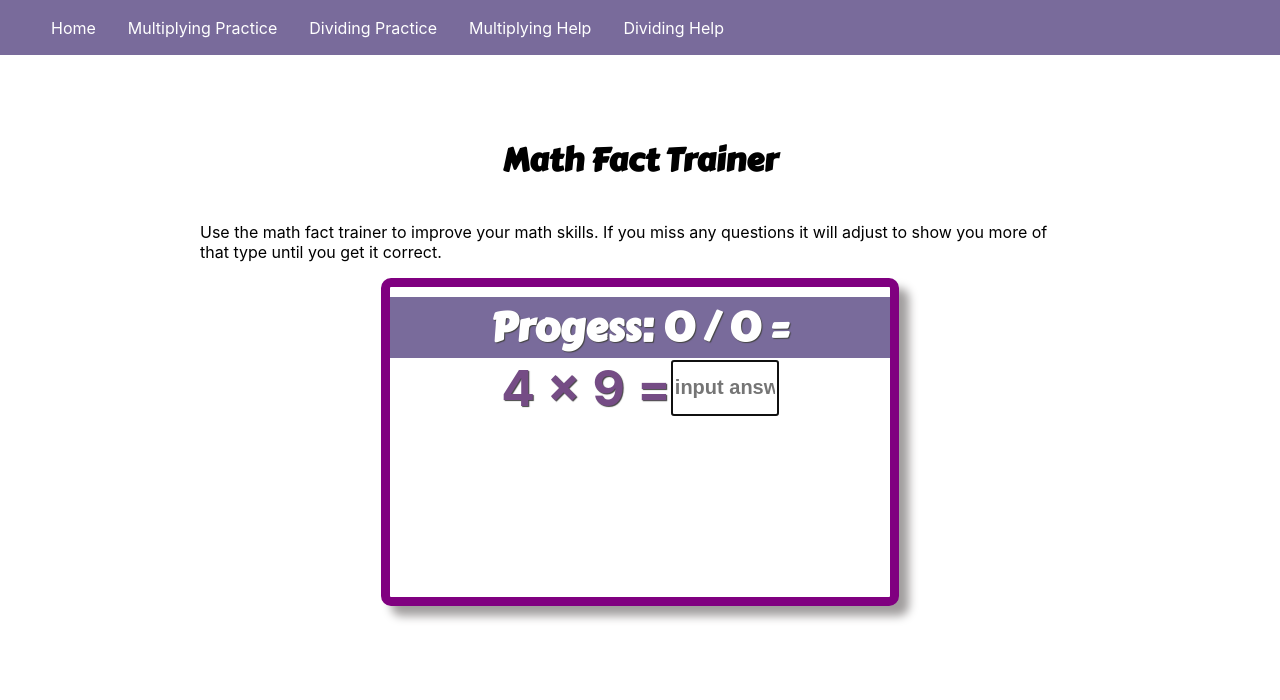
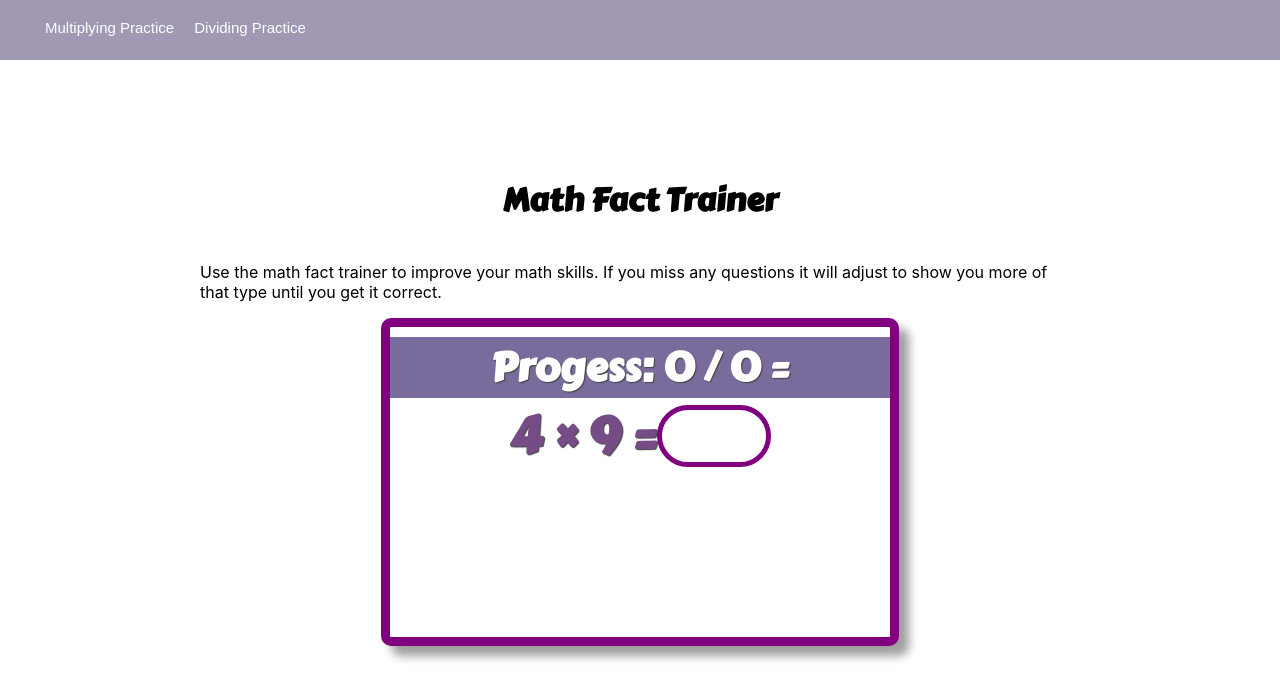
Before and after one commit to MVallery/mathfactmaster, a React (Create React App) app: page / in a window 1280 px wide. Shown: the top 700 px of the page. Built offline with nearby package versions, Linux system fonts and the light colour scheme.

Commit message:
styling font and input

```diff
--- a/src/App.css
+++ b/src/App.css
@@ -1,40 +1,5 @@
 @import url('https://fonts.googleapis.com/css?family=Carter+One&display=swap');
-.App {
-  text-align: center;
-}
 
-.App-logo {
-  height: 40vmin;
-  pointer-events: none;
-}
-
-@media (prefers-reduced-motion: no-preference) {
-  .App-logo {
-    animation: App-logo-spin infinite 20s linear;
-  }
-}
-
-.App-header {
-  background-color: #5b7ab9;
-  min-height: 10vh;
-  display: flex;
-  /* flex-direction: column; */
-  align-items: center;
-  justify-content: center;
-  font-size: calc(10px + 2vmin);
-  color: white;
-}
-
-.App-link {
-  color: #61dafb;
-}
-
-.container {
-  display:flex;
-  justify-content:center;
-  align-items:center;
-  flex-direction:column;
-}
 .Giant-container {
   display:flex;
   height: 100vh;
@@ -43,9 +8,77 @@
  justify-content:center;
  flex-direction:column;
 }
+.Giant-container-p {
+  padding: 0px 200px 0px 200px
+}
 
 
-.problem {
+.ul-nav {
+  list-style-type: none;
+  margin: 0;
+  padding: 0 0 0 70px;
+  overflow:hidden;
+  background-color: rgb(161, 153, 180);
+  position: fixed;
+  align-content:center;
+  display:flex;
+  top: 0;
+  width: 100%;
+  height:60px;
+  text-align:center;
+  font-family:Arial, Helvetica, sans-serif;
+
+}
+.nav-bar {
+  display:block;
+  color:white;
+  text-align: center;
+  font-size:15px;
+
+  padding: 19px 10px;
+  background-color: rgb(161, 153, 180);
+  text-decoration: none;
+  font-family:Arial, Helvetica, sans-serif;
+  border:none;
+  /* border-top: 10px solid rgb(121, 107, 155);
+
+  border-bottom: 10px solid rgb(121, 107, 155); */
+}
+li {
+  float:left;
+
+}
+li a {
+}
+.nav-bar:hover {
+  border-bottom: 10px solid rgb(56, 26, 56)
+
+}
+li a:hover {
+  /* background-color: rgb(180, 111, 169); */
+
+}
+/* button {
+  background-color: rgb(121, 107, 155);
+  text-decoration:none;
+  font-family:Arial, Helvetica, sans-serif;
+  border:none;
+  color:white;
+  text-align:center;
+  height: 55px;
+  font-size: 17px;
+  border-top: 10px solid rgb(121, 107, 155);
+
+  border-bottom: 10px solid rgb(121, 107, 155);
+}
+button:hover {
+  cursor:hand;
+  border-bottom: 10px solid rgb(56, 26, 56)
+
+
+} */
+
+.problem-card {
   border: 9px solid purple;
   color: rgb(117, 76, 133);
   font-weight:bold;
@@ -67,11 +100,6 @@
   box-shadow: 10px 10px 10px #a19e9e;
   /* background-image: linear-gradient(to right, red,indigo,blueviolet, indigo, red) */
 }
-.question-answer {
-  display:flex;
-  justify-content:center;
-  align-items:center;
-}
 .card-top {
   background: rgb(121, 107, 155);
   font-family:"Carter One";
@@ -88,50 +116,41 @@
   margin: 0;
   padding: 0px 0px 0px 0px;
 }
+.question-answer {
+  display:flex;
+  font-family: "Carter One";
+
+  justify-content:center;
+  align-items:center;
+}
+
+
 input {
-  font-size: 20px;
+  font-size: 40px;
   font-weight: bold;
-
+  border-radius: 40px;
+  text-align:center;
+  border-color: grey;
+  font-family: "Carter One";
   /* border-top: 0; */
 
 }
-.star {
-  width: 20px;
+input:focus{
+  border-radius: 40px;
+  border-color: purple;
+  border-style: solid;
+  outline:none;
+  border-width: 5px 5px 5px 5px
+
 }
 input[type="text"] {
   width: 100px;
   height:50px;
 }
-.ul-nav {
-  list-style-type: none;
-  margin: 0;
-  padding: 0 0 0 70px;
-  overflow:hidden;
-  background-color: rgb(121, 107, 155);
-  position: fixed;
-  align-content:center;
-  top: 0;
-  width: 100%;
-  height:55px;
-  cursor:hand;
-}
-li {
-  float:left;
-  cursor:hand;
-
-}
-li a {
-  display:block;
-  color:white;
-  text-align: center;
-  padding: 14px 16px;
-  text-decoration: none;
+.star {
+  width: 20px;
 }
 
-li a:hover {
-  /* background-color: rgb(180, 111, 169); */
-  border-bottom: 5px solid rgb(56, 26, 56)
-}
 .ul-completedQ {
   list-style-type:none;
   position: fixed;
@@ -149,6 +168,3 @@ li a:hover {
 h1 {
   font-family: "Carter One";
 }
-.Giant-container-p {
-  padding: 0px 200px 0px 200px
-}
--- a/src/App.js
+++ b/src/App.js
@@ -239,37 +239,35 @@ function App() {
       <h1>Math Fact Trainer</h1>
       <p className="Giant-container-p">Use the math fact trainer to improve your math skills. If you miss any questions it will adjust to show you more of that type until you get it correct.</p>
        <ul className="ul-nav">
+       <div>
+        {/* <li>
+          <a className="nav-bar" href="default.asp">Home</a>
+        </li> */}
         <li>
-          <a href="default.asp">Home</a>
-        </li>
-        <li>
-        <a
+        <button className="nav-bar"
           onClick={() => {
             handleMultiplyClick();
           }}
         >
           Multiplying Practice
-        </a>
+        </button>
         </li>
-
-
-        <li>
-        <a
+        <li >
+        <button className="nav-bar"
           onClick={() => {
-            handleDivideClick();
-          }}
-        >
+            handleDivideClick();}}>
           Dividing Practice
-        </a>
+        </button>
+        </li>
+        {/* <li>
+          <a className="nav-bar" href="news.asp">Multiplying Help</a>
         </li>
         <li>
-          <a href="news.asp">Multiplying Help</a>
-        </li>
-        <li>
-          <a href="contact.asp">Dividing Help</a>
-        </li>
+          <a className="nav-bar" href="contact.asp">Dividing Help</a>
+        </li> */}
+        </div>
       </ul>
-      <div className="problem">
+      <div className="problem-card">
       <div className="card-top">
             <p>Progess: {count} / {questionList.length-1} = {accuracy}</p>
       </div>
@@ -285,7 +283,7 @@ function App() {
             autoFocus={autoFocus}
             value={inputAnswer}
             onKeyPress={keypress}
-            placeholder="input answer"
+            placeholder=""
           ></input>
 
 
```
